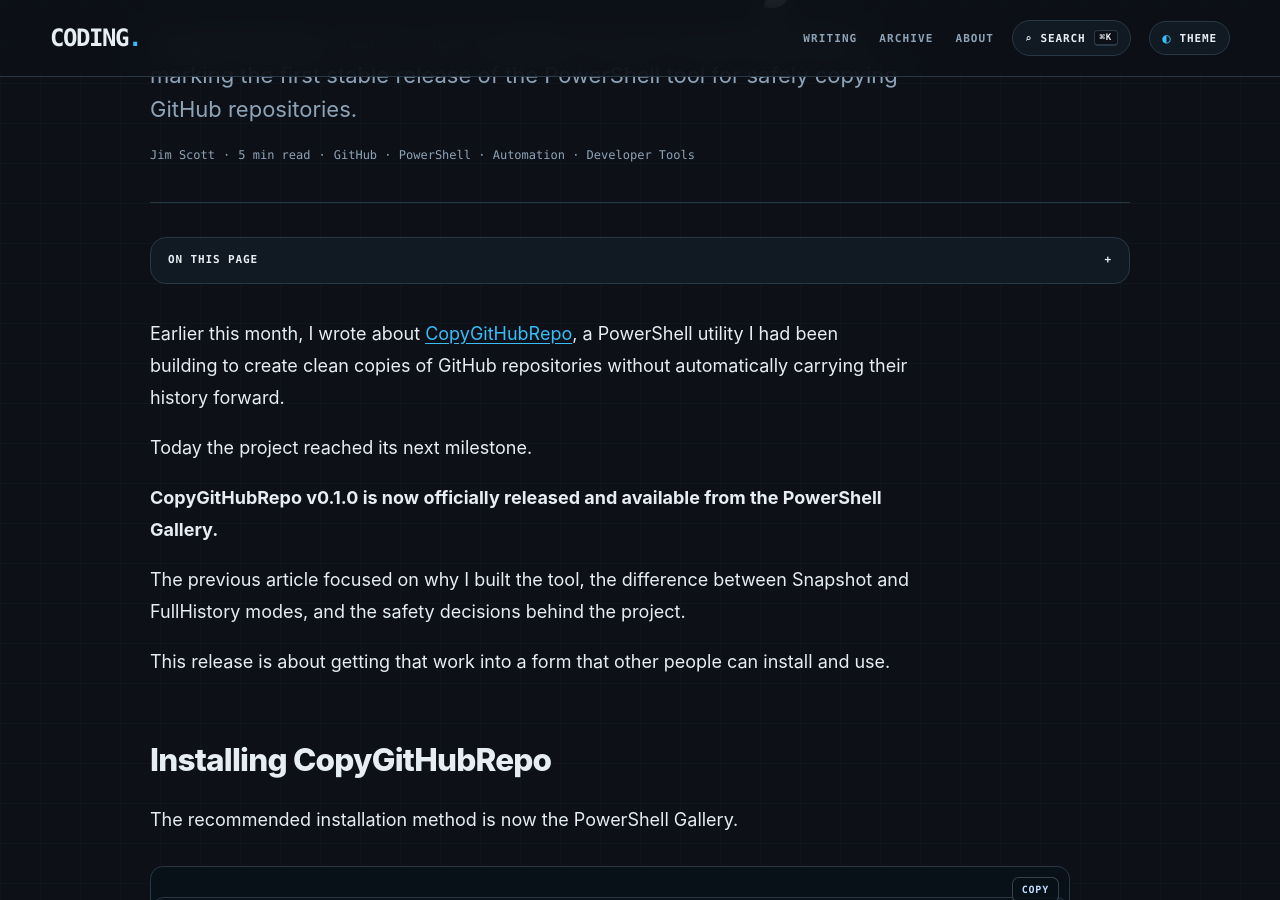
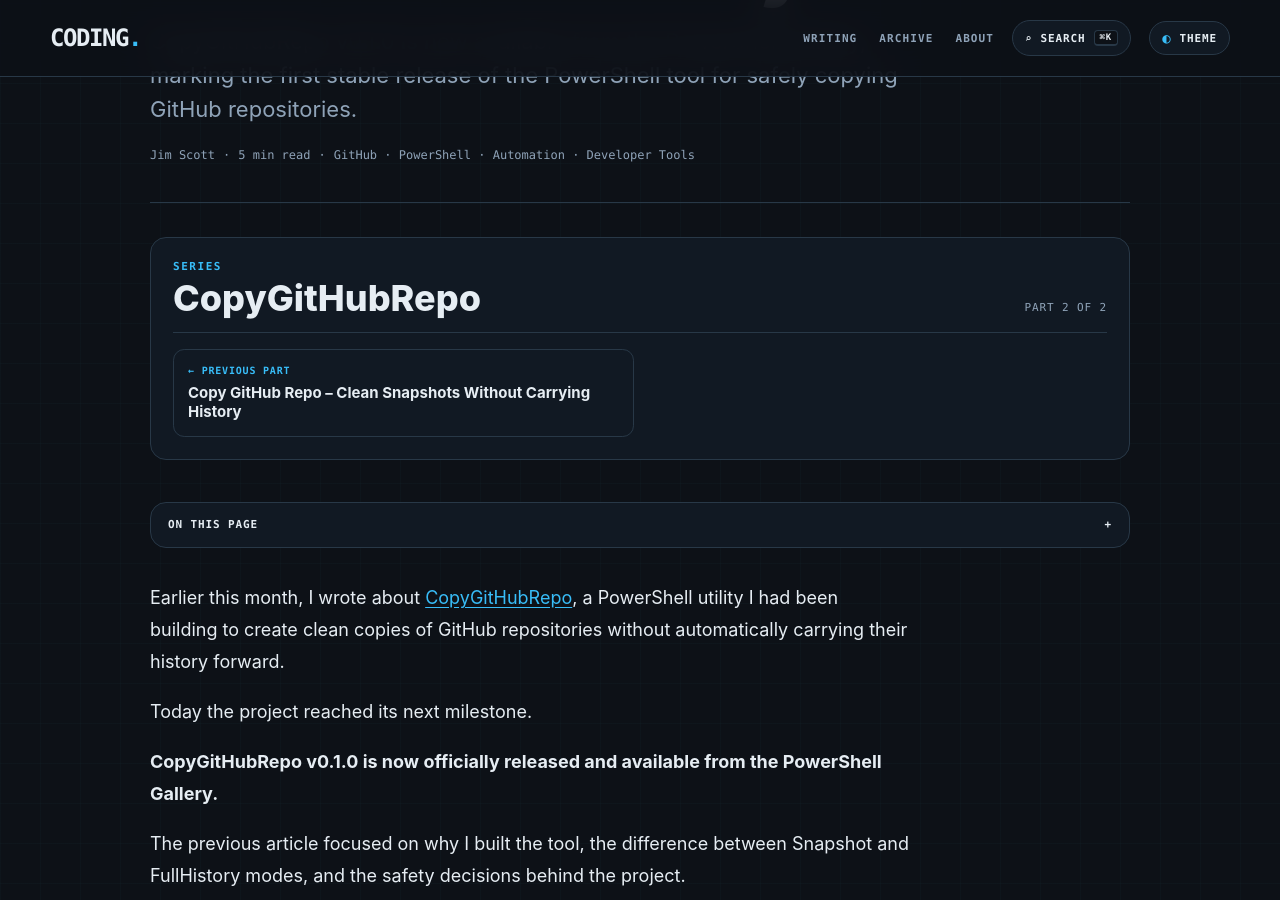
Before and after one commit to infoconex/coding-blog, a Jekyll site: the page built from post/2026/08/22/copygithubrepo-v0-1-0-released-to-powershell-gallery/index.md, in a window 1280 px wide and 900 px high, scrolled down 437 px. Built offline with Jekyll 4.4.1, drawn with Linux system fonts in a browser that asks for light colours.

Commit message:
Add CopyGitHubRepo article series metadata

```diff
--- a/post/2026/08/22/copygithubrepo-v0-1-0-released-to-powershell-gallery/index.md
+++ b/post/2026/08/22/copygithubrepo-v0-1-0-released-to-powershell-gallery/index.md
@@ -7,6 +7,8 @@
 author: "Jim Scott"
 published: true
 permalink: "/post/2026/08/22/copygithubrepo-v0-1-0-released-to-powershell-gallery"
+series: "CopyGitHubRepo"
+seriesOrder: 2
 ---
 
 Earlier this month, I wrote about [CopyGitHubRepo](/post/2026/08/09/copy-github-repo-clean-snapshots-without-history), a PowerShell utility I had been building to create clean copies of GitHub repositories without automatically carrying their history forward.
```
